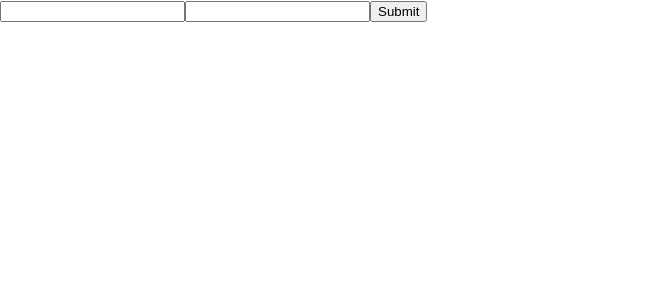
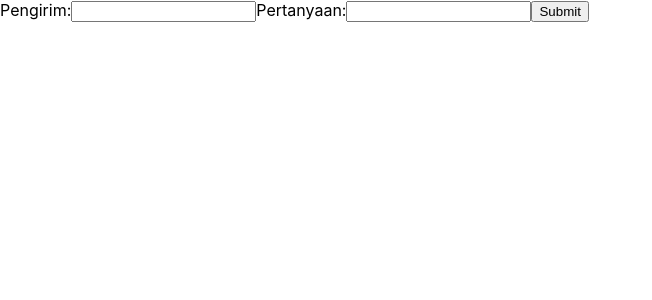
Before and after one commit to donbasta/tanya2-kuy, a React (Create React App) app in the folder client/: page /ask in a window 1280 px wide. Shown: the top 300 px of the page, without its empty margins (0-652 px from the left). Built offline with nearby package versions, Linux system fonts and the light colour scheme; no server answers.

Commit message:
minor fix

```diff
--- a/client/src/components/QuestionForm.tsx
+++ b/client/src/components/QuestionForm.tsx
@@ -17,7 +17,9 @@ const QuestionForm: FC<ISubmitForm> = ({ onSubmit }) => {
 
   return (
     <div>
+      Pengirim:
       <input className="input-message" autoComplete="off" onChange={handleSenderChange} />
+      Pertanyaan:
       <input className="input-message" autoComplete="off" onChange={handleContentChange}/>
       <button onClick={() => onSubmit({sender, content})}>Submit</button>
     </div>
--- a/client/src/context/SocketContext.tsx
+++ b/client/src/context/SocketContext.tsx
@@ -5,7 +5,7 @@ import { ISocketContext } from "../types";
 const SOCKET_URL: any = process.env.REACT_APP_BACKEND;
 
 export const socketContext: ISocketContext = {
-    socket: io(SOCKET_URL)
+  socket: io(SOCKET_URL)
 };
 
 export const SocketContext = createContext({} as ISocketContext);
```
